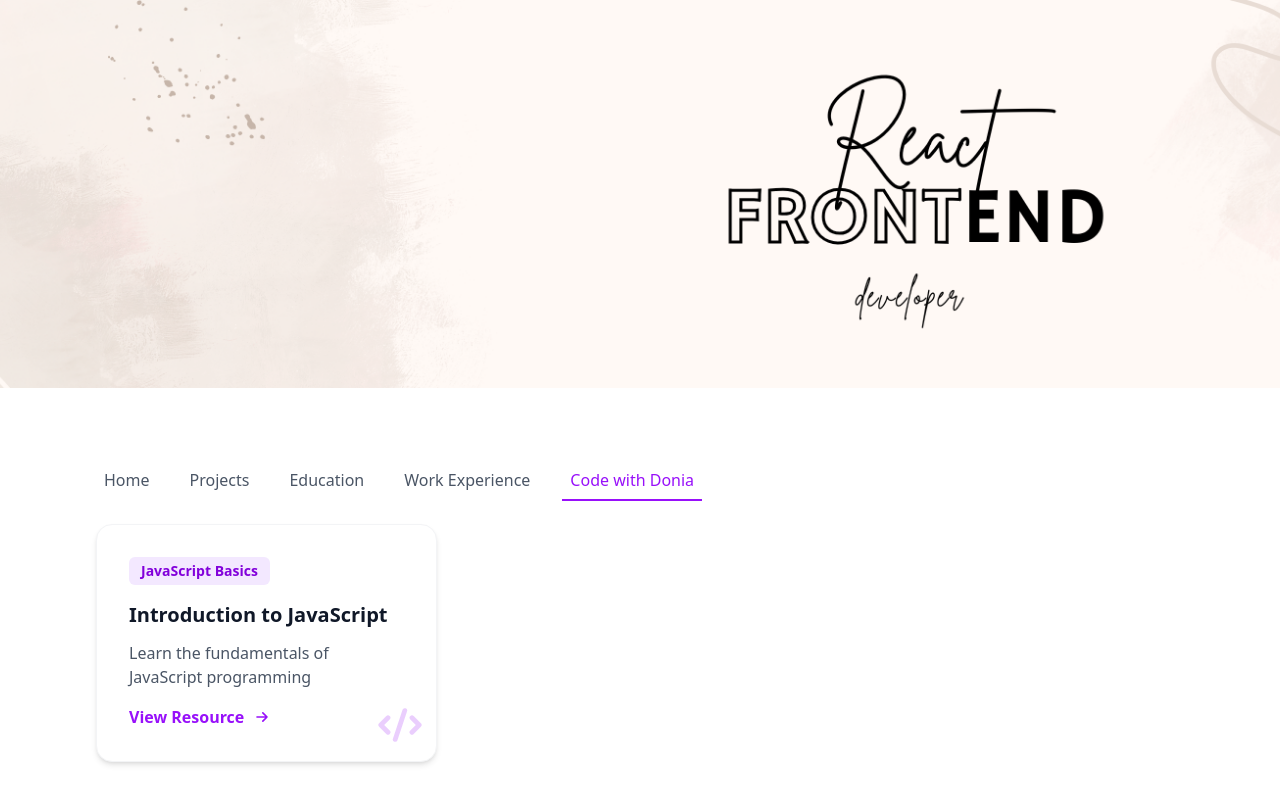
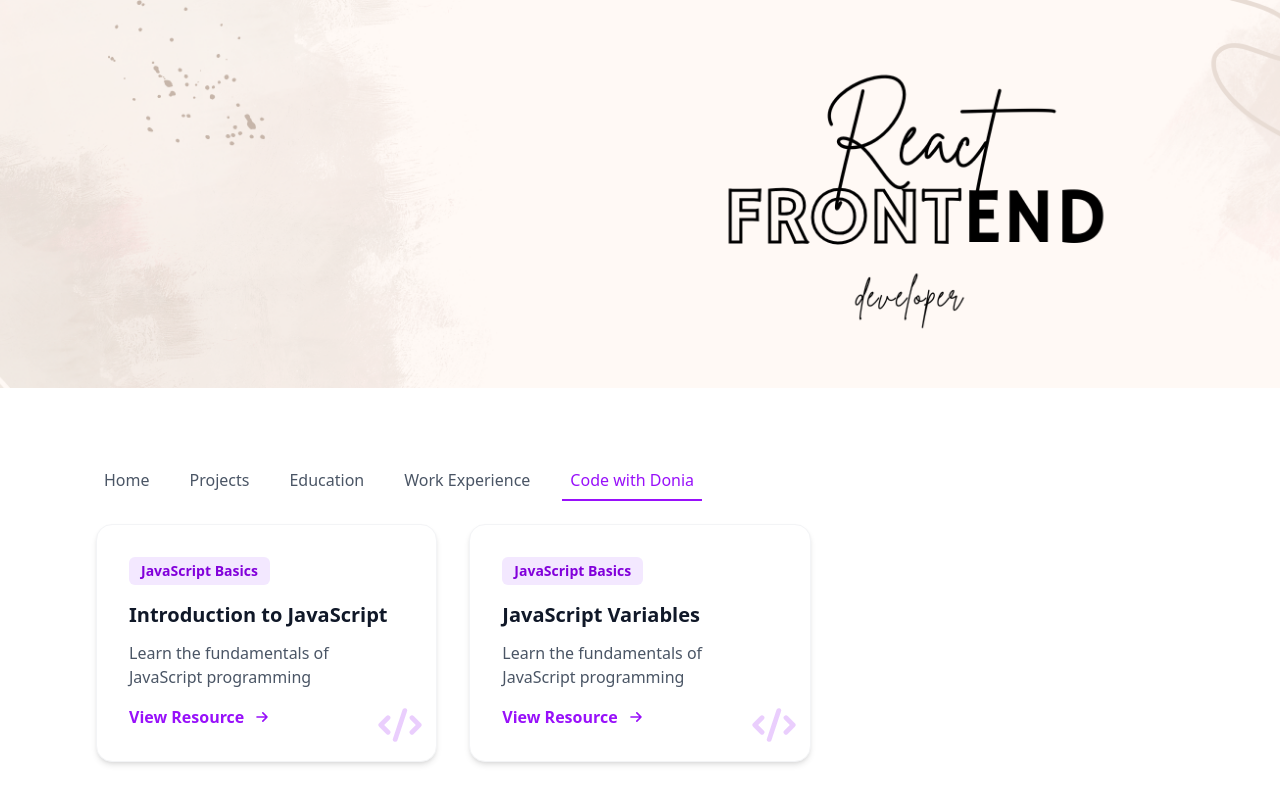
Before and after one commit to Doniamagdy/Portfolio, a React (Vite) app: page /code-with-donia in a window 1280 px wide. Shown: the top 804 px of the page. Built offline with nearby package versions, Linux system fonts and the light colour scheme.

Commit message:
Add new resourse

```diff
--- a/src/pages/CodeWithDonia.jsx
+++ b/src/pages/CodeWithDonia.jsx
@@ -4,6 +4,12 @@
   {
     title: "Introduction to JavaScript",
     url: "https://drive.google.com/file/d/15bUxVul3eB57v47yj9SxCOcl_RD8EAyg/view?usp=sharing",
+    category: "JavaScript Basics",
+    description: "Learn the fundamentals of JavaScript programming",
+  },
+   {
+    title: "JavaScript Variables",
+    url: "https://drive.google.com/file/d/13qD_2Q30HJtm868EdAKxIMGR9s3F9yBw/view?usp=sharing",
     category: "JavaScript Basics",
     description: "Learn the fundamentals of JavaScript programming",
   },
```
